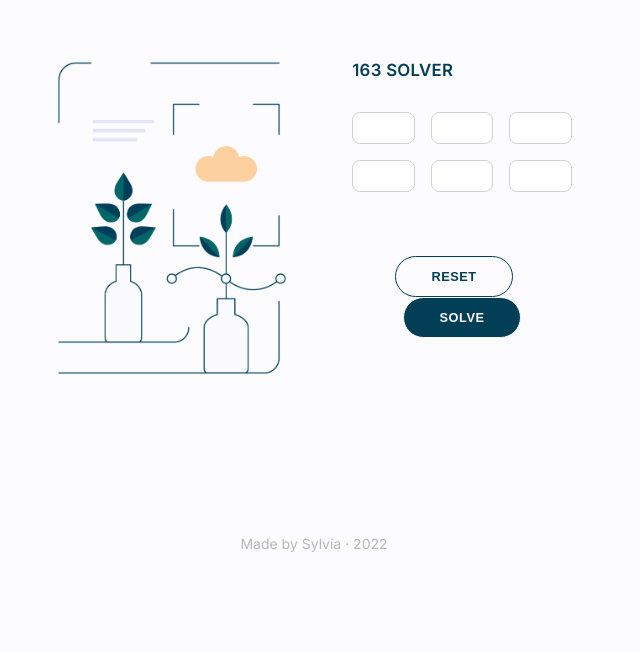
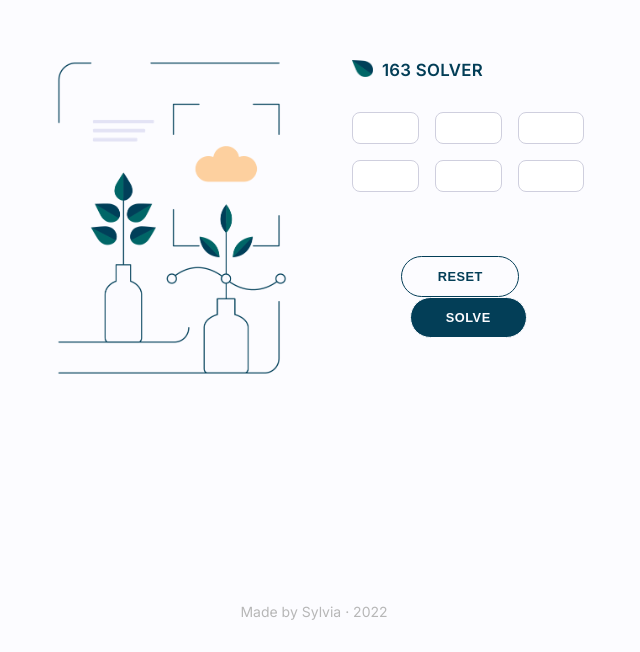
Before and after one commit to syzhao53/163-solver, a React (Create React App) app in the folder site/: page /#/ in a window 1280 px wide. Shown: the part 148-800 px from the top of the page, without its empty margins (326-966 px from the left). Built offline with nearby package versions, Linux system fonts and the light colour scheme.

Commit message:
solution accordion fix

```diff
--- a/site/src/assets/index.css
+++ b/site/src/assets/index.css
@@ -81,6 +81,7 @@ html {
   display: flex;
   flex-direction: column;
   margin-left: 4rem;
+  min-width: 45%;
   /* background-color: greenyellow; */
 }
 
@@ -495,10 +496,14 @@ input:focus {
 }
 
 #leaf-icon {
-  display: none;
-  /* width: 9.2%;
+  display: block;
+  width: 9%;
   float: left;
-  margin: 0 .5rem 0 0; */
+  margin: 0 .55rem 0 0;
+}
+
+#leaf-icon:hover {
+  cursor: pointer;
 }
 
 .logo-text {
@@ -683,13 +688,19 @@ input:focus {
 }
 
 .footer-wrap {
-  height: 3rem;
+  position: absolute;
+  bottom: 0;
+  left: 0;
+  right: 0;
+  margin: 0 auto;
+  margin-bottom: 1rem;
+  /* height: 3rem;
   padding: 9rem 0 0 0;
   display: flex;
   flex-direction: column;
   align-items: center;
   justify-content: center;
-  margin: auto;
+  margin: auto; */
 }
 
 .footer-row {
--- a/site/src/components/Home.js
+++ b/site/src/components/Home.js
@@ -103,6 +103,7 @@ function Home({ currPage, setCurrPage }) {
     setSix(vals[randomArr[5]]);
     setError({message: ''});
     setSolution('');
+    setSolved(false);
   }
 
   const resetForm = (event) => {
@@ -137,7 +138,7 @@ function Home({ currPage, setCurrPage }) {
 
           <form className="input-form" id="solver-form">
             <div className="big-header">
-<img id="leaf-icon" src={Leaf} alt="leaf icon" onClick={async () => {navigate('/');}}/>
+            <img id="leaf-icon" src={Leaf} alt="leaf icon" onClick={generate}/>
               163 SOLVER
             </div>
             {/* <div className="instr">
--- a/site/src/components/Solution.js
+++ b/site/src/components/Solution.js
@@ -44,7 +44,7 @@ const AccordionDetails = styled(MuiAccordionDetails)(({ theme }) => ({
 }));
 
 export default function CustomizedAccordions({solution}) {
-  const [expanded, setExpanded] = React.useState('panel1');
+  const [expanded, setExpanded] = React.useState('');
 
   const handleChange = (panel) => (event, newExpanded) => {
     setExpanded(newExpanded ? panel : false);
--- a/site/src/components/Solver.js
+++ b/site/src/components/Solver.js
@@ -14,8 +14,10 @@ export const aStar = (arr) => {
     costSoFar[JSON.stringify(arr)] = 0;
 
     while (frontier.size() != 0) {
+        // console.log("NOT EMPTY");
         // get top element of frontier priority queue
         const currNode = frontier.dequeue();
+        // console.log("======CURRNODE=======: " + JSON.stringify(currNode));
 
         if (!visited.has(currNode)) {
             visited.add(currNode);
@@ -89,12 +91,25 @@ export const successors = (arr) => {
 
         for (var j = 0; j < opsRes.length; j += 1) {
             const newArr = [];
+            var bool1 = true;
+            var bool2 = true;
 
             for (var k = 0; k < arr.length; k += 1) {
                 // copy array but without the two elements chosen
-                if ((arr[k] != choices[i][0]) && (arr[k] != choices[i][1])) {
-                    newArr.push(arr[k]);
+                // if ((arr[k] != choices[i][0]) && (arr[k] != choices[i][1])) {
+                //     newArr.push(arr[k]);
+                // }
+                if ((arr[k] == choices[i][0]) && bool1) {
+                    bool1 = false;
+                    continue;
                 }
+
+                if (arr[k] == choices[i][1] && bool2) {
+                    bool2 = false;
+                    continue;
+                }
+
+                newArr.push(arr[k]);
             }
 
             // console.log("NEW ARR: " + JSON.stringify(newArr));
```
